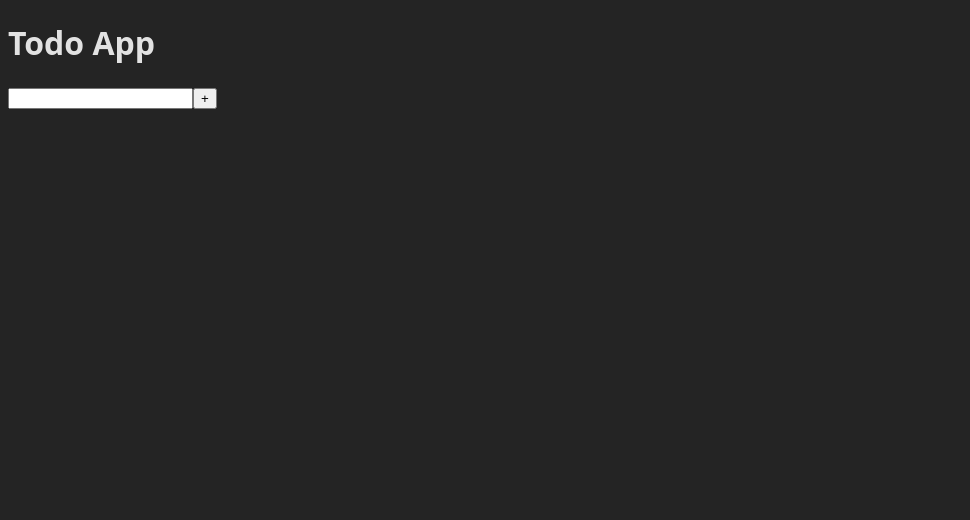
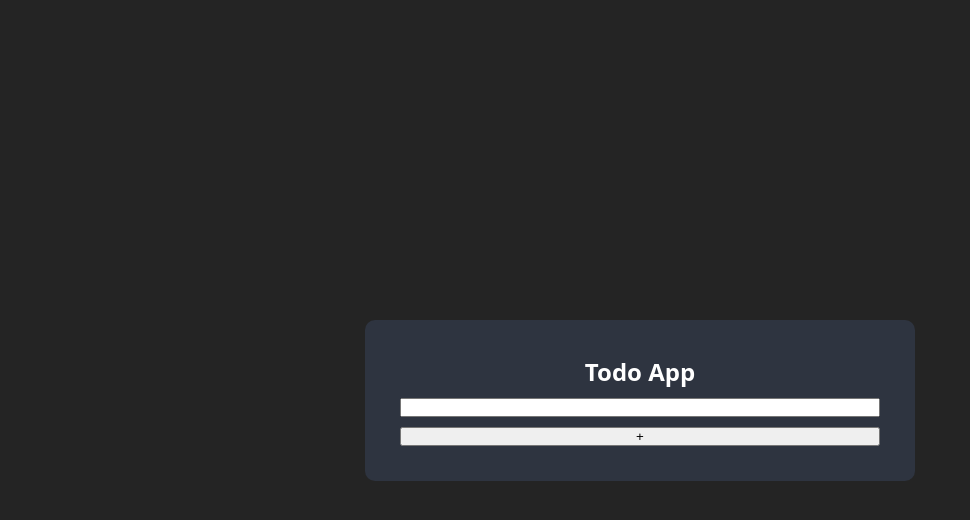
Before and after one commit to bryan-ignacio/todo-app-react-js, a React (Vite) app: page / in a window 1280 px wide. Shown: the top 520 px of the page, without its empty margins (0-970 px from the left). Built offline with nearby package versions, Linux system fonts and the light colour scheme.

Commit message:
input, button and list added.

```diff
--- a/src/components/App.jsx
+++ b/src/components/App.jsx
@@ -1,14 +1,59 @@
+import { useState } from "react";
+
+/*
+{
+id: 1,
+title: "nueva tarea",
+done: true
+}
+*/
+let nextId = 0;
+
 export default function App() {
+  const [text, setText] = useState("");
+  const [todos, setTodos] = useState([]);
+
+  function handleChange(e) {
+    setText(e.target.value);
+  }
+
+  function handleClick() {
+    let newTodos = [...todos];
+    if (text !== "") {
+      newTodos = [...todos, { id: nextId++, title: text, done: false }];
+    }
+    setTodos(newTodos);
+    setText("");
+  }
+
   return (
     <>
-      <h1>Todo App</h1>
-      <div>
-        <input type="text" />
-        <button>+</button>
-      </div>
-      <div>
-        <ul></ul>
-      </div>
+      <section className="container-app">
+        <h1 className="title">Todo App</h1>
+        <input
+          className="input"
+          type="text"
+          value={text}
+          onChange={handleChange}
+        />
+        <button className="button" onClick={handleClick}>
+          +
+        </button>
+        <div className="container-list">
+          <ul className="list">
+            {todos.map((todo) => {
+              return (
+                <li className="item" key={todo.id}>
+                  <input type="checkbox" />
+                  <label>{todo.title}</label>
+                  <button>Editar</button>
+                  <button>Eliminar</button>
+                </li>
+              );
+            })}
+          </ul>
+        </div>
+      </section>
     </>
   );
 }
--- a/src/index.css
+++ b/src/index.css
@@ -1,7 +1,50 @@
 :root {
   font-family: system-ui, Avenir, Helvetica, Arial, sans-serif;
-
-  color-scheme: light dark;
-  color: rgba(255, 255, 255, 0.87);
   background-color: #242424;
 }
+
+* {
+  margin: 0px;
+  padding: 0px;
+  box-sizing: border-box;
+}
+
+body {
+  min-height: 100vh;
+  display: flex;
+  justify-content: center;
+  align-items: center;
+}
+
+.container-app {
+  width: 550px;
+  padding: 30px;
+  display: flex;
+  flex-direction: column;
+  background-color: #2e3440;
+  border-radius: 10px;
+}
+
+.container-app .title {
+  margin: 5px;
+  text-align: center;
+  color: white;
+}
+.container-app .input {
+  margin: 5px;
+}
+
+.container-app .button {
+  margin: 5px;
+}
+
+.list {
+  list-style: none;
+}
+
+.list .item {
+  margin: 10px 5px;
+  padding: 10px;
+  background-color: #fee440;
+  border-radius: 5px;
+}
```
